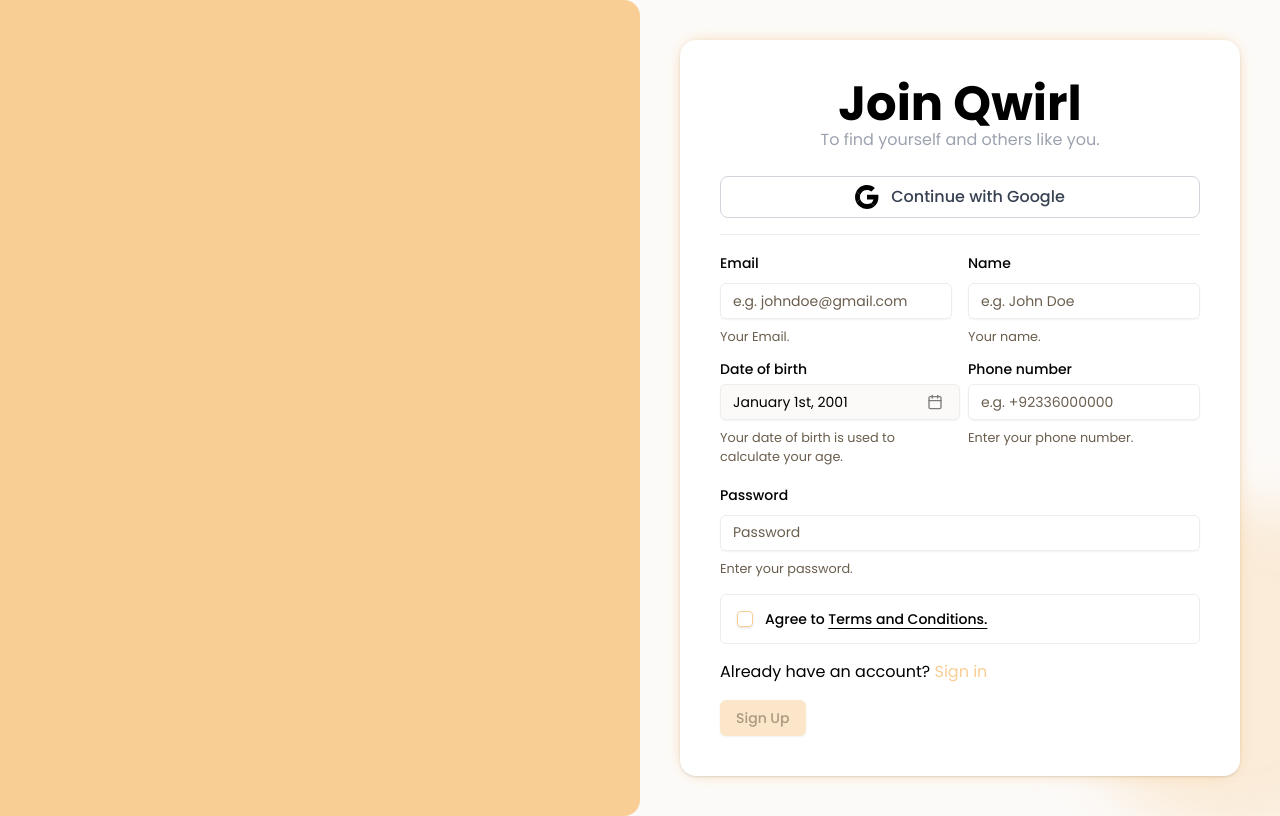
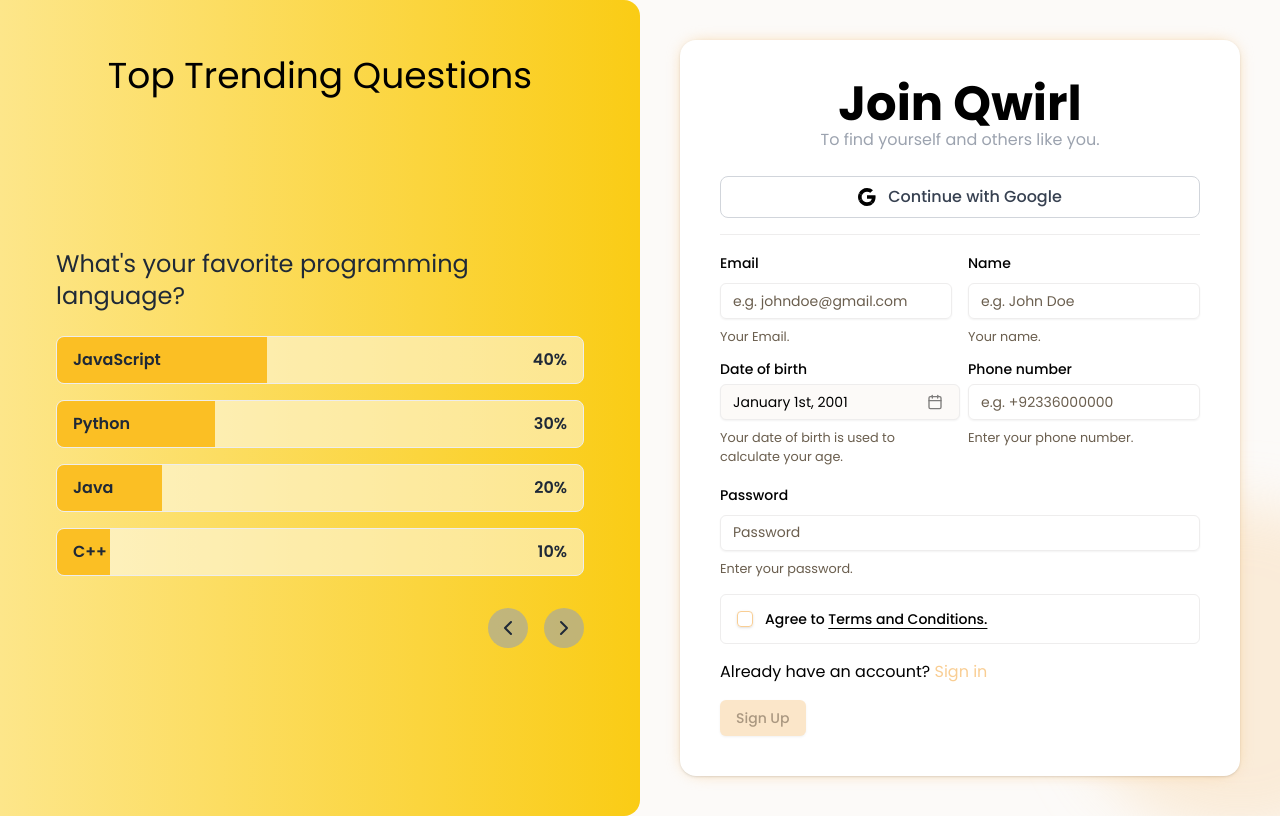
Before and after one commit to TheQwirl/qwirl-webapp, a Next.js app: page /auth/sign-up in a window 1280 px wide. Built offline with nearby package versions, Linux system fonts and the light colour scheme.

Commit message:
Added poll animation to auth pages

```diff
--- a/app/auth/sign-up/page.tsx
+++ b/app/auth/sign-up/page.tsx
@@ -3,6 +3,7 @@
 // import { Label } from "@/components/ui/label";
 import SignUpForm from "@/components/forms/sign-up-form";
 import GoogleAuthBtn from "@/components/google-auth-btn";
+import PollAnimation from "@/components/poll-animation";
 import { Separator } from "@/components/ui/separator";
 import React from "react";
 
@@ -10,9 +11,14 @@
   return (
     <main className="min-h-screen relative bg-background overflow-hidden grid grid-cols-2">
       <div className="absolute -bottom-10 -right-20 w-72 h-72 bg-primary rounded-full mix-blend-multiply blur-xl opacity-30 animate-blob" />
-      <div className="relative hidden lg:block lg:col-span-1 bg-primary rounded-r-2xl"></div>
-      <div className="flex flex-col p-4 md:p-10 justify-center items-center col-span-full lg:col-span-1 relative">
-        <div className="relative">
+      <div className="relative hidden lg:block lg:col-span-1 bg-gradient-to-r p-14 from-amber-200 to-yellow-400 rounded-r-2xl">
+        <div className="text-center  text-4xl">Top Trending Questions</div>
+        <div className="h-full">
+          <PollAnimation />
+        </div>
+      </div>
+      <div className="flex flex-col p-4 md:p-10  items-center col-span-full lg:col-span-1 relative">
+        <div className="relative w-full">
           <div className="absolute inset-1 bg-primary rounded-2xl blur"></div>
           <div className="bg-white shadow rounded-2xl p-10 w-full relative">
             <h1 className="text-5xl font-bold text-center">Join Qwirl</h1>
--- a/components/google-auth-btn.tsx
+++ b/components/google-auth-btn.tsx
@@ -11,7 +11,7 @@
       onClick={handleGoogleSignIn}
       className="flex items-center justify-center w-full px-4 py-2 bg-white border border-gray-300 rounded-lg "
     >
-      <GrGoogle size={24} className="mr-3" />
+      <GrGoogle size={18} className="mr-3" />
       <span className="text-gray-700 font-medium">Continue with Google</span>
     </button>
   );
--- /dev/null
+++ b/components/poll-animation.tsx
@@ -0,0 +1,174 @@
+"use client";
+
+import React, { useState, useEffect } from "react";
+import { motion, AnimatePresence } from "framer-motion";
+import { ChevronLeft, ChevronRight } from "lucide-react";
+
+export interface PollOption {
+  text: string;
+  percentage: number;
+}
+
+export interface PollQuestion {
+  question: string;
+  options: PollOption[];
+}
+
+const pollQuestions: PollQuestion[] = [
+  {
+    question: "What's your favorite programming language?",
+    options: [
+      { text: "JavaScript", percentage: 40 },
+      { text: "Python", percentage: 30 },
+      { text: "Java", percentage: 20 },
+      { text: "C++", percentage: 10 },
+    ],
+  },
+  {
+    question: "How often do you code?",
+    options: [
+      { text: "Daily", percentage: 60 },
+      { text: "Weekly", percentage: 25 },
+      { text: "Monthly", percentage: 10 },
+      { text: "Rarely", percentage: 5 },
+    ],
+  },
+  {
+    question: "What's your preferred development environment?",
+    options: [
+      { text: "VS Code", percentage: 50 },
+      { text: "IntelliJ IDEA", percentage: 20 },
+      { text: "Sublime Text", percentage: 15 },
+      { text: "Vim", percentage: 15 },
+    ],
+  },
+  {
+    question: "How do you learn new programming concepts?",
+    options: [
+      { text: "Online courses", percentage: 35 },
+      { text: "Documentation", percentage: 25 },
+      { text: "Books", percentage: 20 },
+      { text: "YouTube tutorials", percentage: 20 },
+    ],
+  },
+];
+
+const PollAnimation: React.FC = () => {
+  const [currentQuestionIndex, setCurrentQuestionIndex] = useState(0);
+  const [isAnimating, setIsAnimating] = useState(false);
+
+  useEffect(() => {
+    const interval = setInterval(() => {
+      if (!isAnimating) {
+        setCurrentQuestionIndex(
+          (prevIndex) => (prevIndex + 1) % pollQuestions.length
+        );
+      }
+    }, 5000);
+
+    return () => clearInterval(interval);
+  }, [isAnimating]);
+
+  useEffect(() => {
+    const handleKeyDown = (event: KeyboardEvent) => {
+      if (event.key === "ArrowLeft") {
+        setCurrentQuestionIndex(
+          (prevIndex) =>
+            (prevIndex - 1 + pollQuestions.length) % pollQuestions.length
+        );
+      } else if (event.key === "ArrowRight") {
+        setCurrentQuestionIndex(
+          (prevIndex) => (prevIndex + 1) % pollQuestions.length
+        );
+      }
+    };
+
+    window.addEventListener("keydown", handleKeyDown);
+    return () => window.removeEventListener("keydown", handleKeyDown);
+  }, []);
+
+  const currentQuestion = pollQuestions[currentQuestionIndex];
+
+  return (
+    <div className="flex items-center justify-center h-full gap-4 w-full">
+      <div className="flex-grow">
+        <AnimatePresence
+          mode="wait"
+          onExitComplete={() => setIsAnimating(false)}
+        >
+          <motion.div
+            key={currentQuestionIndex}
+            initial={{ opacity: 0, y: 50 }}
+            animate={{ opacity: 1, y: 0 }}
+            exit={{ opacity: 0, y: -50 }}
+            transition={{ duration: 0.5 }}
+            onAnimationStart={() => setIsAnimating(true)}
+            onAnimationComplete={() => setIsAnimating(false)}
+            className="w-full"
+          >
+            <h2 className="mb-6 text-2xl font- text-gray-800 w-full">
+              {currentQuestion.question}
+            </h2>
+            <div className="space-y-4">
+              {currentQuestion.options.map((option, index) => (
+                <motion.div
+                  key={index}
+                  //   h-16
+                  className="relative h-12 border bg-white/50 rounded-lg w-full overflow-hidden"
+                  initial={{ opacity: 0, x: -50 }}
+                  animate={{ opacity: 1, x: 0 }}
+                  transition={{ delay: index * 0.1 }}
+                >
+                  <motion.div
+                    className="absolute top-0 left-0 h-full bg-amber-400"
+                    initial={{ width: 0 }}
+                    animate={{ width: `${option.percentage}%` }}
+                    transition={{
+                      delay: 0.5 + index * 0.1,
+                      duration: 0.5,
+                      ease: "easeInOut",
+                      bounce: 0.5,
+                    }}
+                  />
+                  <div className="absolute top-0 left-0 flex items-center justify-between w-full h-full px-4">
+                    <span className="font-semibold text-gray-800">
+                      {option.text}
+                    </span>
+                    <span className="font-semibold text-gray-800">
+                      {option.percentage}%
+                    </span>
+                  </div>
+                </motion.div>
+              ))}
+            </div>
+          </motion.div>
+        </AnimatePresence>
+        <div className="flex justify-end gap-4 mt-8">
+          <button
+            onClick={() =>
+              setCurrentQuestionIndex(
+                (prevIndex) =>
+                  (prevIndex - 1 + pollQuestions.length) % pollQuestions.length
+              )
+            }
+            className="p-2 text-gray-800 bg-gray-400/60 rounded-full hover:text-gray-800 focus:outline-none"
+          >
+            <ChevronLeft size={24} />
+          </button>
+          <button
+            onClick={() =>
+              setCurrentQuestionIndex(
+                (prevIndex) => (prevIndex + 1) % pollQuestions.length
+              )
+            }
+            className="p-2 text-gray-800 bg-gray-400/60 rounded-full hover:text-gray-800 focus:outline-none"
+          >
+            <ChevronRight size={24} />
+          </button>
+        </div>
+      </div>
+    </div>
+  );
+};
+
+export default PollAnimation;
```
